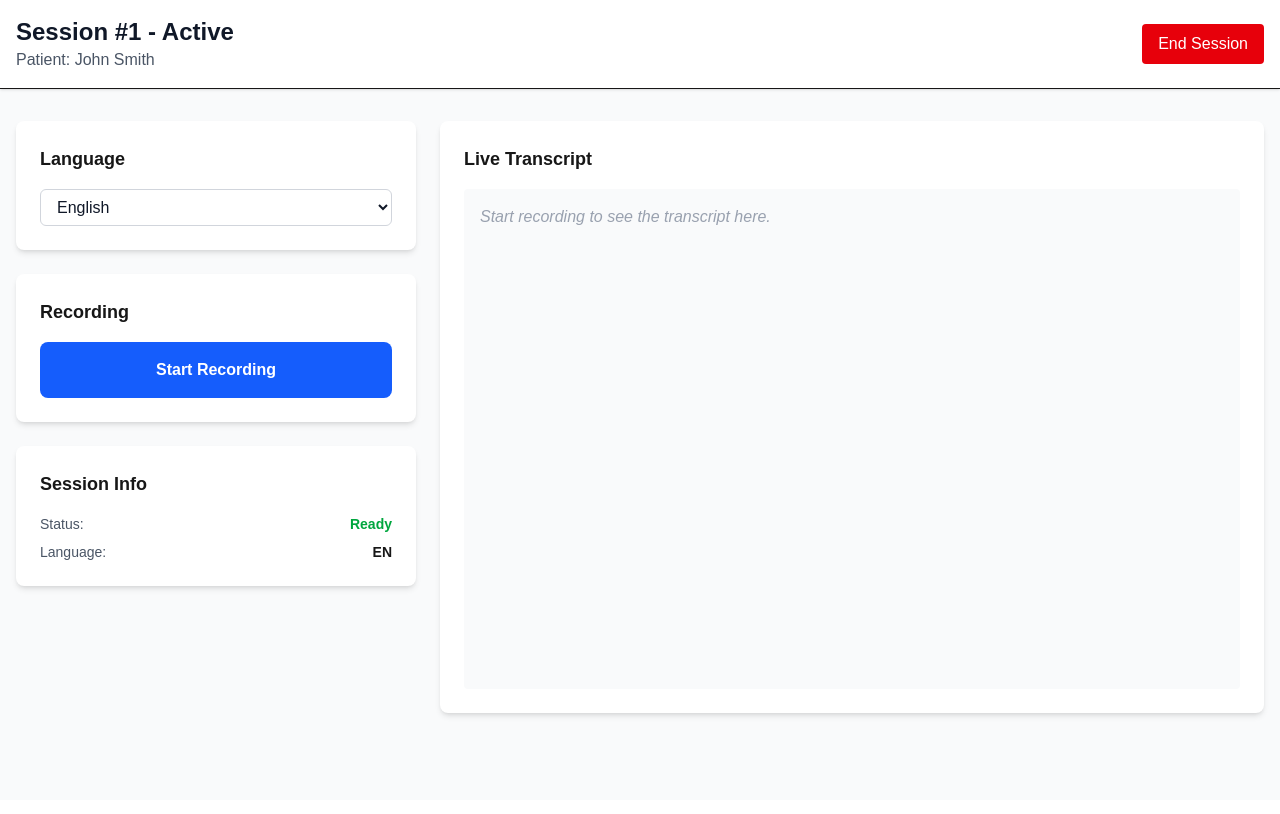
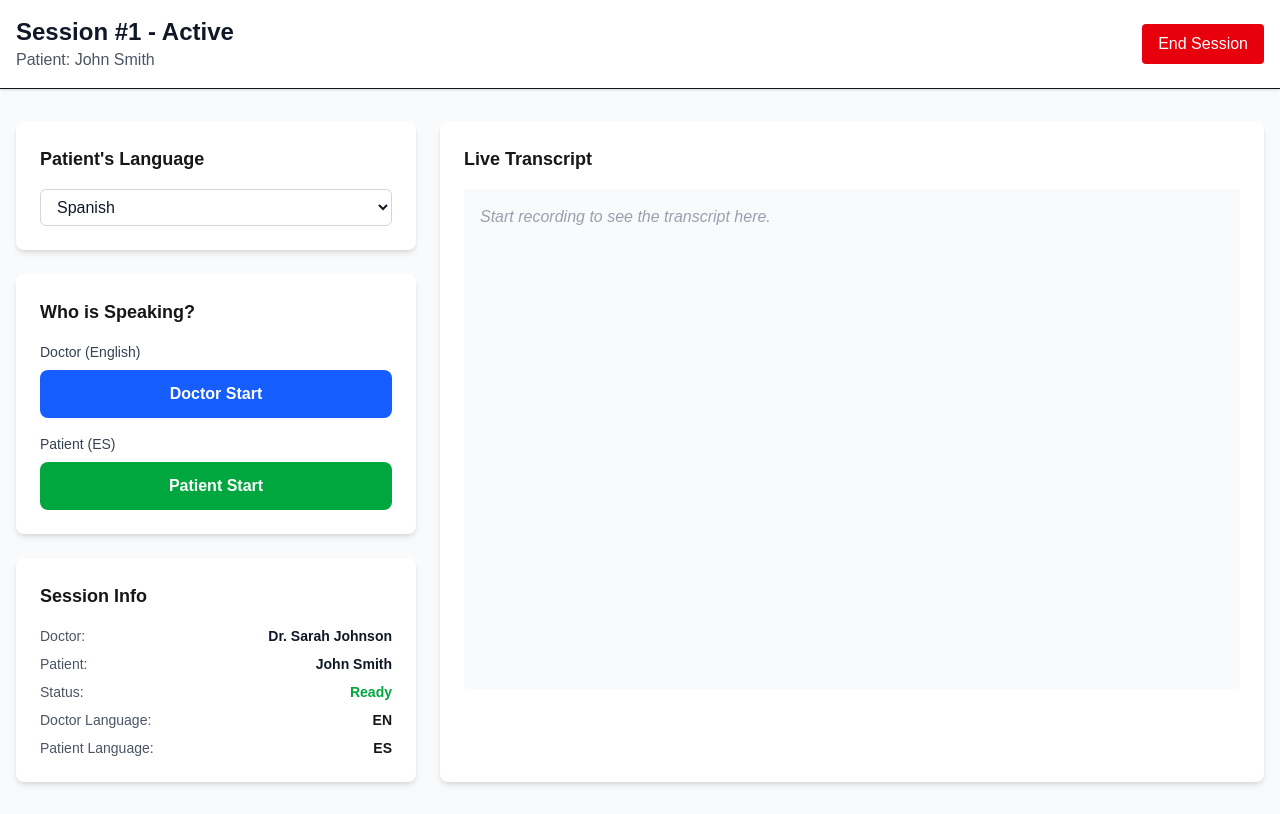
Before and after one commit to KhadeejaAbbas/HackTheChange2025, a Next.js app in the folder frontend/my-app/: page /session/1/active in a window 1280 px wide. Built offline with nearby package versions, Linux system fonts and the light colour scheme.

Commit message:
make two recording buttons: one for doctor one for patient

```diff
--- a/frontend/my-app/app/session/[id]/active/page.tsx
+++ b/frontend/my-app/app/session/[id]/active/page.tsx
@@ -3,31 +3,56 @@
 import { useState } from "react";
 
 export default function ActiveSessionPage() {
-  const [isRecording, setIsRecording] = useState(false);
-  const [selectedLanguage, setSelectedLanguage] = useState("en");
+  const [isDoctorRecording, setIsDoctorRecording] = useState(false);
+  const [isPatientRecording, setIsPatientRecording] = useState(false);
+  const [selectedLanguage, setSelectedLanguage] = useState("es");
   const [transcript] = useState("");
 
   // Mock session info TODO: REMOVE
   const sessionNumber = 1;
   const patientName = "John Smith";
+  const doctorName = "Dr. Sarah Johnson";
 
-  const handleToggleRecording = () => {
-    if (!isRecording) {
-      // Start recording
-      setIsRecording(true);
-      console.log("Starting recording...");
-      // TODO: Connect to speech-to-text API
+  const handleToggleDoctorRecording = () => {
+    if (!isDoctorRecording) {
+      // Stop patient recording if active
+      if (isPatientRecording) {
+        setIsPatientRecording(false);
+      }
+      // Start doctor recording
+      setIsDoctorRecording(true);
+      console.log("Doctor started speaking in English...");
+      // TODO: Connect to speech-to-text API with speaker="doctor", language="en"
     } else {
-      // Stop recording
-      setIsRecording(false);
-      console.log("Stopping recording...");
+      // Stop doctor recording
+      setIsDoctorRecording(false);
+      console.log("Doctor stopped speaking...");
+      // TODO: Stop speech-to-text
+    }
+  };
+
+  const handleTogglePatientRecording = () => {
+    if (!isPatientRecording) {
+      // Stop doctor recording if active
+      if (isDoctorRecording) {
+        setIsDoctorRecording(false);
+      }
+      // Start patient recording
+      setIsPatientRecording(true);
+      console.log(`Patient started speaking in ${selectedLanguage}...`);
+      // TODO: Connect to speech-to-text API with speaker="patient", language=selectedLanguage
+    } else {
+      // Stop patient recording
+      setIsPatientRecording(false);
+      console.log("Patient stopped speaking...");
       // TODO: Stop speech-to-text
     }
   };
 
   const handleEndSession = () => {
-    if (isRecording) {
-      setIsRecording(false);
+    if (isDoctorRecording || isPatientRecording) {
+      setIsDoctorRecording(false);
+      setIsPatientRecording(false);
     }
     // TODO: Save session data and navigate back
     const confirmed = confirm("Are you sure you want to end this session?");
@@ -35,6 +60,8 @@ export default function ActiveSessionPage() {
       window.location.href = "/homepage";
     }
   };
+
+  const isRecording = isDoctorRecording || isPatientRecording;
 
   return (
     <div className="min-h-screen bg-gray-50">
@@ -65,14 +92,15 @@ export default function ActiveSessionPage() {
           <div className="lg:col-span-1 space-y-6">
             {/* Language Selector */}
             <div className="bg-white rounded-lg shadow-md p-6">
-              <h2 className="text-lg font-semibold mb-4">Language</h2>
+              <h2 className="text-lg font-semibold mb-4">
+                Patient&apos;s Language
+              </h2>
               <select
                 value={selectedLanguage}
                 onChange={(e) => setSelectedLanguage(e.target.value)}
                 className="w-full border border-gray-300 rounded-md px-3 py-2 text-gray-900 focus:outline-none focus:ring-2 focus:ring-blue-500 focus:border-blue-500"
                 disabled={isRecording}
               >
-                <option value="en">English</option>
                 <option value="es">Spanish</option>
                 <option value="fr">French</option>
                 <option value="de">German</option>
@@ -82,32 +110,67 @@ export default function ActiveSessionPage() {
               </select>
             </div>
 
-            {/* Recording Button */}
+            {/* Recording Controls */}
             <div className="bg-white rounded-lg shadow-md p-6">
-              <h2 className="text-lg font-semibold mb-4">Recording</h2>
+              <h2 className="text-lg font-semibold mb-4">Who is Speaking?</h2>
+
+              {/* Doctor Recording Button */}
+              <div className="mb-4">
+                <label className="block text-sm font-medium text-gray-700 mb-2">
+                  Doctor (English)
+                </label>
                 <button
-                onClick={handleToggleRecording}
-                className={`w-full py-4 rounded-lg font-semibold text-white transition ${
-                  isRecording
+                  onClick={handleToggleDoctorRecording}
+                  className={`w-full py-3 rounded-lg font-semibold text-white transition ${
+                    isDoctorRecording
                       ? "bg-red-600 hover:bg-red-700"
                       : "bg-blue-600 hover:bg-blue-700"
                   }`}
                 >
-                {isRecording ? (
+                  {isDoctorRecording ? (
                     <div className="flex items-center justify-center gap-2">
                       <span className="animate-pulse">●</span>
-                    Stop Recording
+                      Doctor Speaking...
                     </div>
                   ) : (
-                  "Start Recording"
+                    "Doctor Start"
                   )}
                 </button>
+              </div>
+
+              {/* Patient Recording Button */}
+              <div>
+                <label className="block text-sm font-medium text-gray-700 mb-2">
+                  Patient ({selectedLanguage.toUpperCase()})
+                </label>
+                <button
+                  onClick={handleTogglePatientRecording}
+                  className={`w-full py-3 rounded-lg font-semibold text-white transition ${
+                    isPatientRecording
+                      ? "bg-red-600 hover:bg-red-700"
+                      : "bg-green-600 hover:bg-green-700"
+                  }`}
+                >
+                  {isPatientRecording ? (
+                    <div className="flex items-center justify-center gap-2">
+                      <span className="animate-pulse">●</span>
+                      Patient Speaking...
+                    </div>
+                  ) : (
+                    "Patient Start"
+                  )}
+                </button>
+              </div>
+
+              {/* Active Speaker Indicator */}
               {isRecording && (
-                <div className="mt-4 text-center">
+                <div className="mt-4 p-3 bg-red-50 border border-red-200 rounded text-center">
                   <div className="inline-flex items-center gap-2 text-red-600">
-                    <span className="animate-pulse text-2xl">●</span>
+                    <span className="animate-pulse text-xl">●</span>
                     <span className="font-semibold">
-                      Recording in progress...
+                      {isDoctorRecording
+                        ? `${doctorName} speaking`
+                        : `${patientName} speaking`}
                     </span>
                   </div>
                 </div>
@@ -119,6 +182,18 @@ export default function ActiveSessionPage() {
               <h2 className="text-lg font-semibold mb-4">Session Info</h2>
               <div className="space-y-2 text-sm">
                 <div className="flex justify-between">
+                  <span className="text-gray-600">Doctor:</span>
+                  <span className="font-semibold text-gray-900">
+                    {doctorName}
+                  </span>
+                </div>
+                <div className="flex justify-between">
+                  <span className="text-gray-600">Patient:</span>
+                  <span className="font-semibold text-gray-900">
+                    {patientName}
+                  </span>
+                </div>
+                <div className="flex justify-between">
                   <span className="text-gray-600">Status:</span>
                   <span
                     className={`font-semibold ${
@@ -129,7 +204,11 @@ export default function ActiveSessionPage() {
                   </span>
                 </div>
                 <div className="flex justify-between">
-                  <span className="text-gray-600">Language:</span>
+                  <span className="text-gray-600">Doctor Language:</span>
+                  <span className="font-semibold">EN</span>
+                </div>
+                <div className="flex justify-between">
+                  <span className="text-gray-600">Patient Language:</span>
                   <span className="font-semibold">
                     {selectedLanguage.toUpperCase()}
                   </span>
```
Lines whose indentation alone changed are shown as unchanged.
